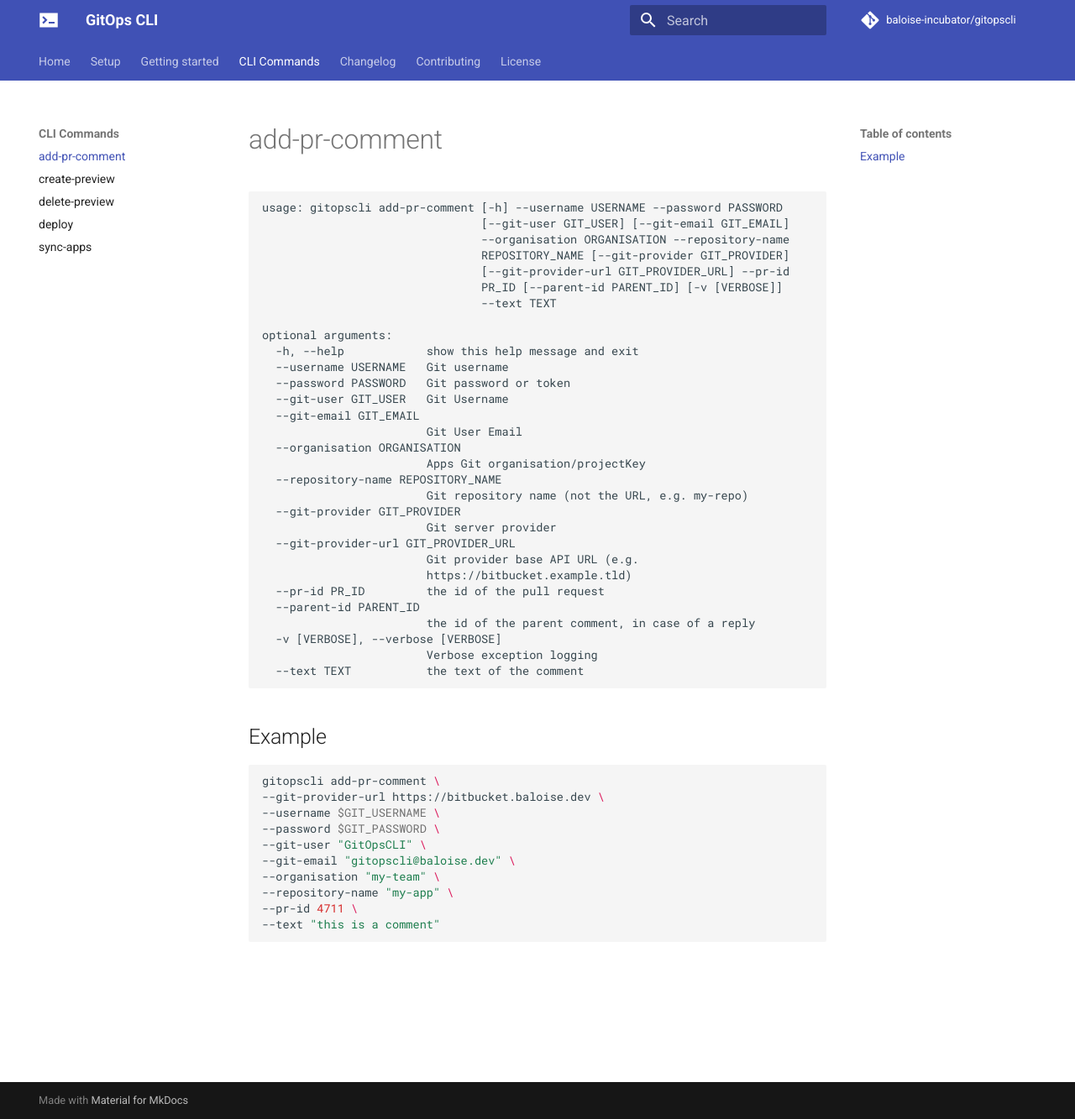
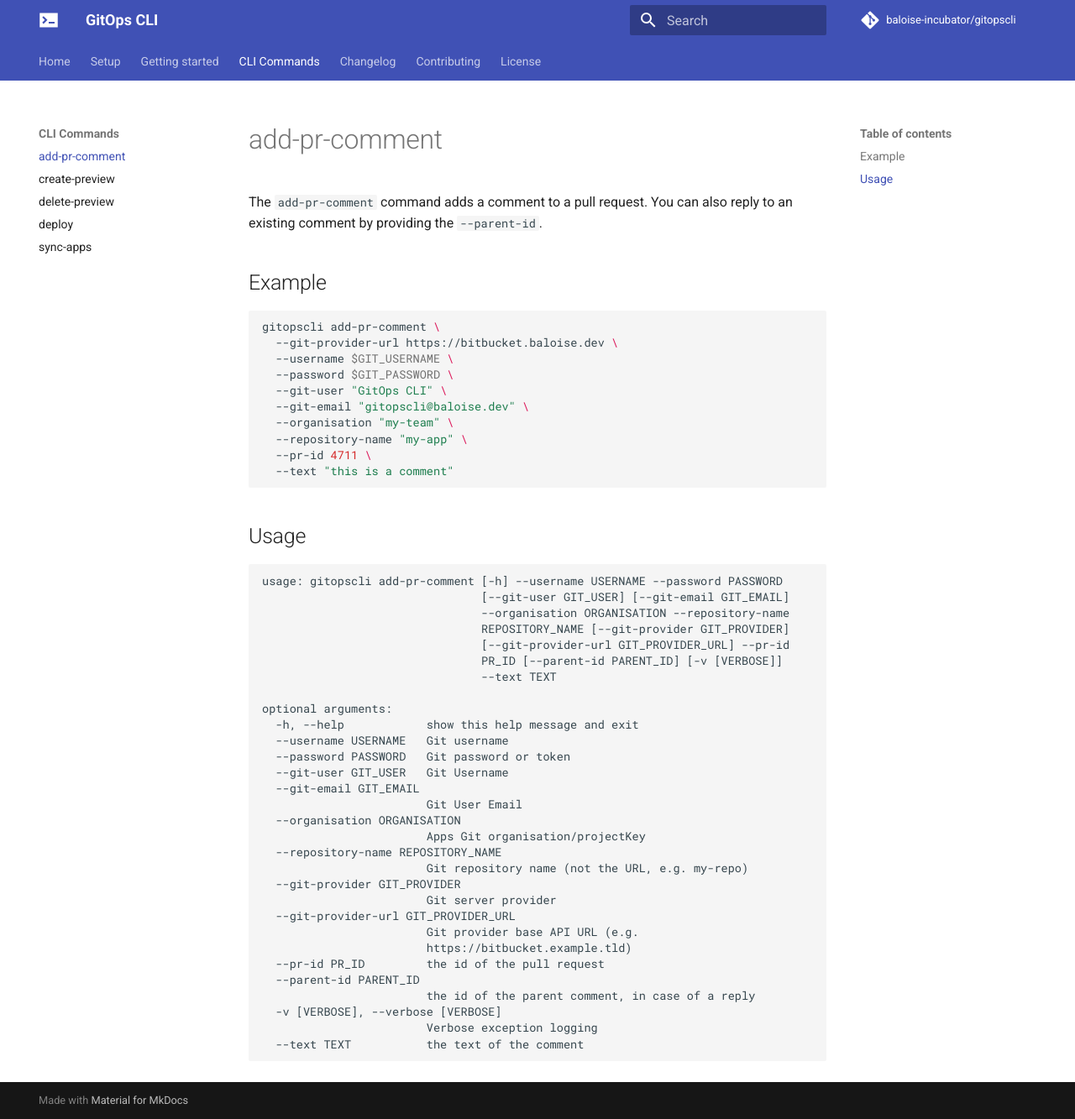
Before and after one commit to baloise/gitopscli, an MkDocs documentation site: the page built from docs/commands/add-pr-comment.md, in a window 1280 px wide and 1333 px high. Shown: the whole window at 84% size. Built offline with MkDocs 1.6.1 and Material for MkDocs 9.7.7, drawn with Linux system fonts in a browser that asks for light colours; comment, search, counter and statistics services are not loaded.

Commit message:
brush up add-pr-comment doc

````diff
--- a/docs/commands/add-pr-comment.md
+++ b/docs/commands/add-pr-comment.md
@@ -1,4 +1,22 @@
 # add-pr-comment
+
+The `add-pr-comment` command adds a comment to a pull request. You can also reply to an existing comment by providing the `--parent-id`.
+
+## Example
+```bash
+gitopscli add-pr-comment \
+  --git-provider-url https://bitbucket.baloise.dev \
+  --username $GIT_USERNAME \
+  --password $GIT_PASSWORD \
+  --git-user "GitOps CLI" \
+  --git-email "gitopscli@baloise.dev" \
+  --organisation "my-team" \
+  --repository-name "my-app" \
+  --pr-id 4711 \
+  --text "this is a comment"
+```
+
+## Usage
 ```
 usage: gitopscli add-pr-comment [-h] --username USERNAME --password PASSWORD
                                 [--git-user GIT_USER] [--git-email GIT_EMAIL]
@@ -31,17 +49,3 @@ optional arguments:
                         Verbose exception logging
   --text TEXT           the text of the comment
 ```
-
-## Example
-```bash
-gitopscli add-pr-comment \
---git-provider-url https://bitbucket.baloise.dev \
---username $GIT_USERNAME \
---password $GIT_PASSWORD \
---git-user "GitOpsCLI" \
---git-email "gitopscli@baloise.dev" \
---organisation "my-team" \
---repository-name "my-app" \
---pr-id 4711 \
---text "this is a comment"
-```
````
